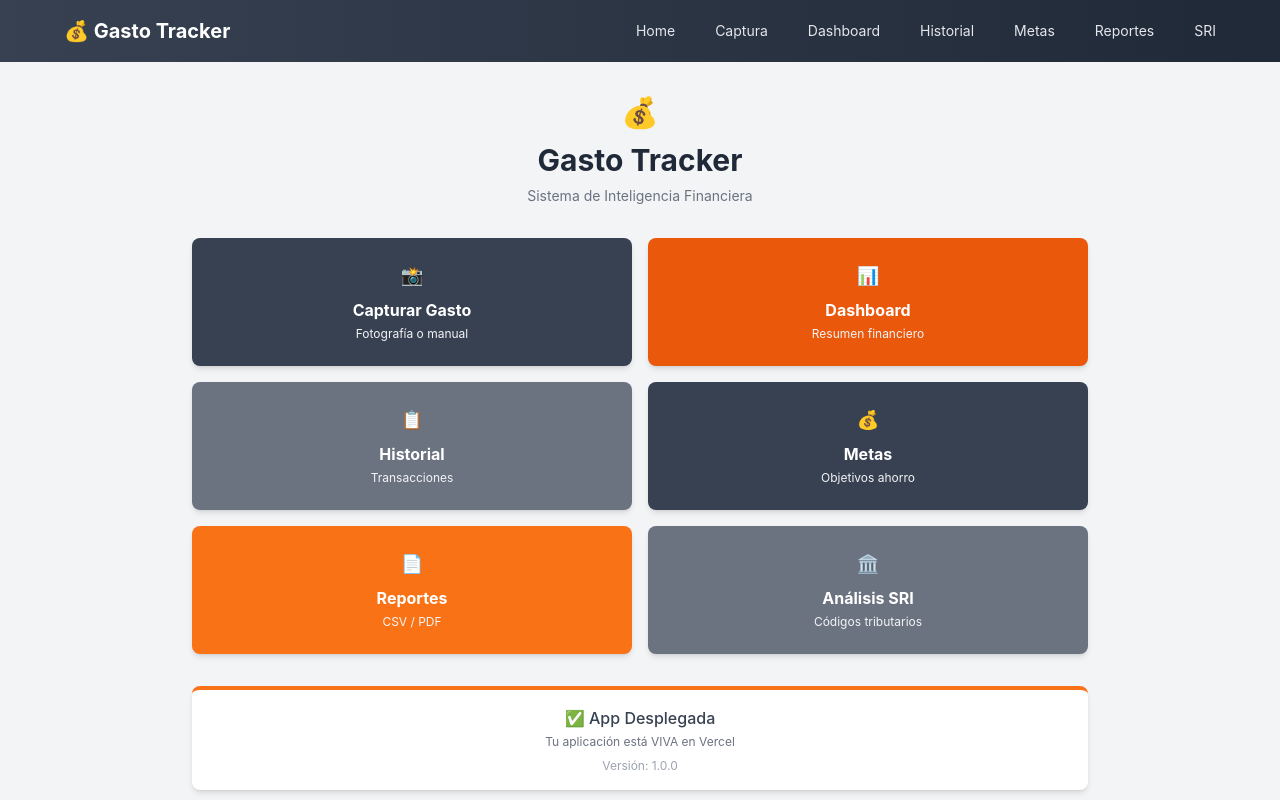
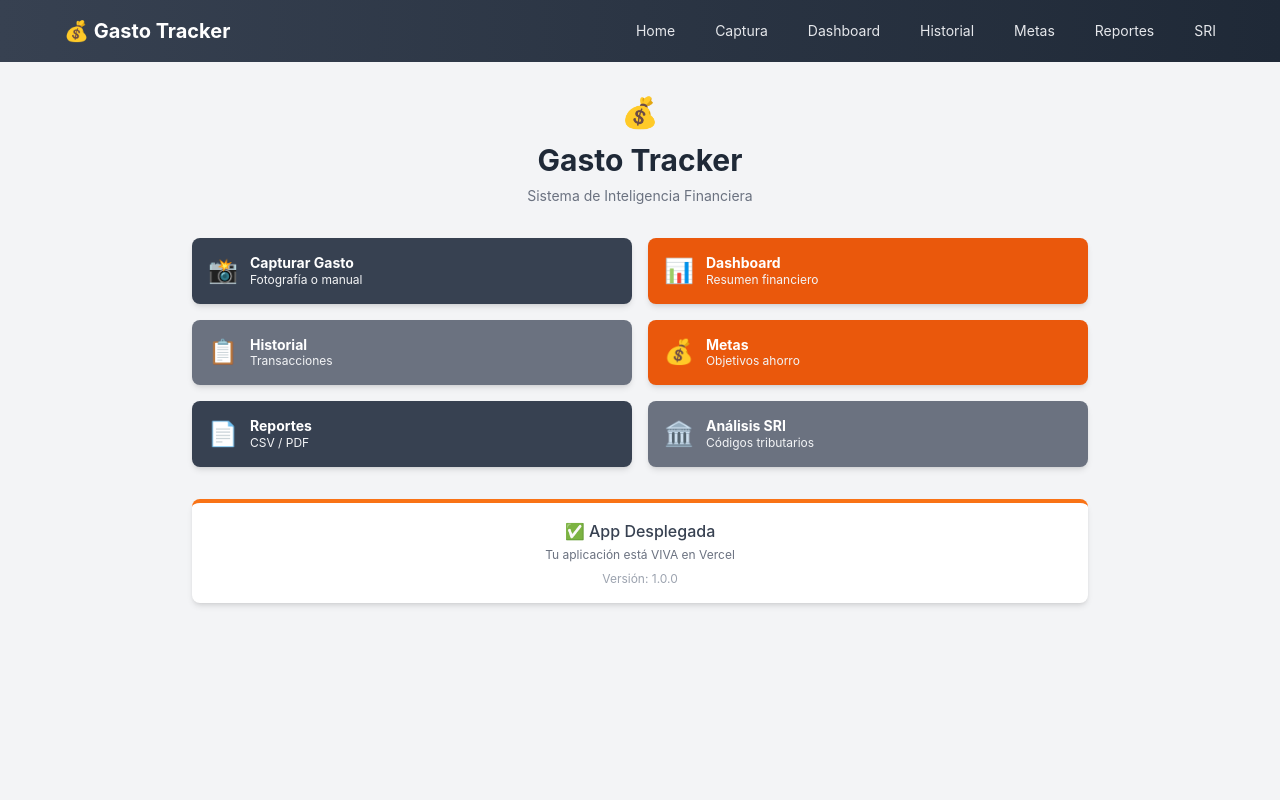
Before and after one commit to wilmanhf/gasto-tracker-app, a React (Vite) app: page / in a window 1280 px wide. Shown: the top 800 px of the page. Built offline with nearby package versions, Linux system fonts and the light colour scheme.

Commit message:
fix: icono más pequeño y colores verdaderamente alternados

```diff
--- a/src/pages/Home.jsx
+++ b/src/pages/Home.jsx
@@ -29,14 +29,14 @@ export default function Home() {
       icon: '💰',
       titulo: 'Metas',
       descripcion: 'Objetivos ahorro',
-      color: 'bg-gray-700 hover:bg-gray-800'
+      color: 'bg-orange-600 hover:bg-orange-700'
     },
     {
       to: '/reportes',
       icon: '📄',
       titulo: 'Reportes',
       descripcion: 'CSV / PDF',
-      color: 'bg-orange-500 hover:bg-orange-600'
+      color: 'bg-gray-700 hover:bg-gray-800'
     },
     {
       to: '/sri',
@@ -64,11 +64,13 @@ export default function Home() {
             <Link
               key={idx}
               to={opcion.to}
-              className={`${opcion.color} text-white rounded-lg p-6 text-center transition transform hover:scale-105 active:scale-95 shadow-md`}
+              className={`${opcion.color} text-white rounded-lg p-4 transition transform hover:scale-105 active:scale-95 shadow-md flex items-center gap-3`}
             >
-              <div className="text-lg mb-2">{opcion.icon}</div>
-              <h2 className="font-bold text-base">{opcion.titulo}</h2>
-              <p className="text-xs text-gray-100 mt-1">{opcion.descripcion}</p>
+              <div className="text-2xl flex-shrink-0">{opcion.icon}</div>
+              <div className="text-left min-w-0">
+                <h2 className="font-bold text-sm leading-tight">{opcion.titulo}</h2>
+                <p className="text-xs text-gray-100">{opcion.descripcion}</p>
+              </div>
             </Link>
           ))}
         </div>
```
